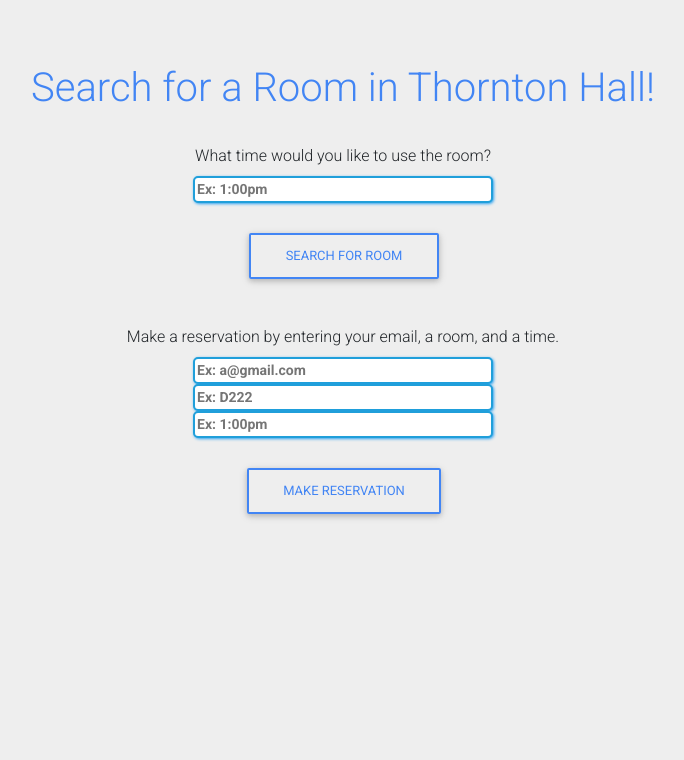
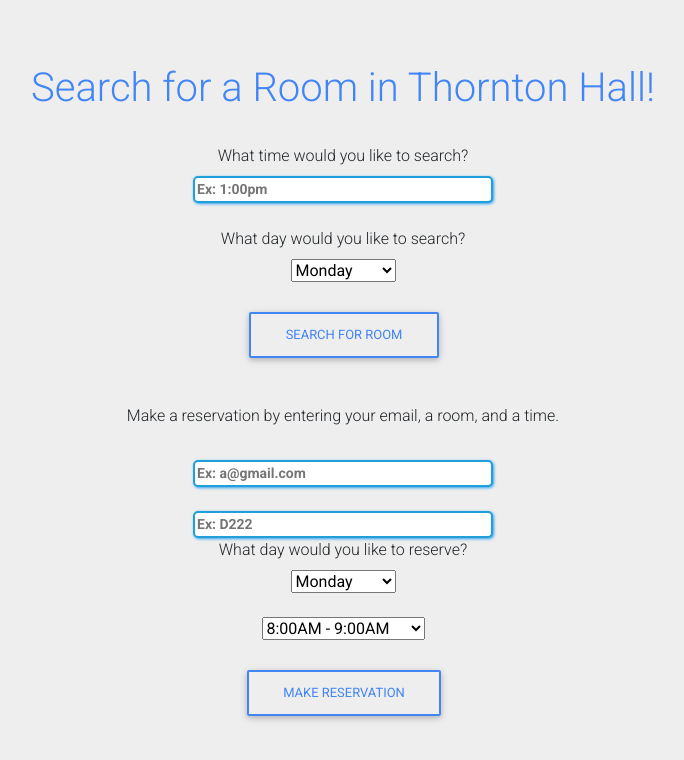
Before and after one commit to EricTianyuWang/RoomFinderWebApp, a Django app: template finder/templates/finder/index.html in a window 1280 px wide. Shown: the top 760 px of the page, without its empty margins (297-981 px from the left). Run offline with Django 3.2, Linux system fonts and the light colour scheme; the template is opened without the code that fills it, so the values that code supplies are empty; some libraries are stand-ins or nearby versions.

Commit message:
omgggggggggggg

```diff
--- a/finder/templates/finder/index.html
+++ b/finder/templates/finder/index.html
@@ -59,9 +59,19 @@
       <form method="post">
           {% csrf_token %}
           <br>
-          <label> What time would you like to use the room?</label>
+          <label> What time would you like to search?</label>
           <br>
           <input type="text" name="time_searched" style="width:300px" placeholder="Ex: 1:00pm">
+          <br><br>
+          <label> What day would you like to search?</label>
+          <br>
+          <select name="day_searched" id="day_searched">
+            <option value="Monday">Monday</option>
+            <option value="Tuesday">Tuesday</option>
+            <option value="Wednesday">Wednesday</option>
+            <option value="Thursday">Thursday</option>
+            <option value="Friday">Friday</option>
+          </select>
           <br><br>
           <button type="submit" class="btn btn-outline-primary mr-1">
               Search for room
@@ -70,7 +80,7 @@
 
     {% if user_clicked_search %}
       {% if rooms_found %}
-        <div>Rooms found by searching "{{ time_searched }}":</div>
+        <div>Rooms found by searching "{{ time_searched }} and "{{ day_searched }}":</div>
           <table class="td mx-auto">
               <tr>
                   {% for room in rooms_found %}
@@ -88,11 +98,37 @@
           <br>
           <label>Make a reservation by entering your email, a room, and a time.</label>
           <br>
+          <br>
           <input type="text" name="student_email" style="width:300px" placeholder="Ex: a@gmail.com">
+          <br>
           <br>
           <input type="text" name="reservation_room" style="width:300px" placeholder="Ex: D222">
           <br>
-          <input type="text" name="reservation_time" style="width:300px" placeholder="Ex: 1:00pm">
+          <label> What day would you like to reserve?</label>
+          <br>
+          <select name="reserved_day" id="reserved_day">
+            <option value="Monday">Monday</option>
+            <option value="Tuesday">Tuesday</option>
+            <option value="Wednesday">Wednesday</option>
+            <option value="Thursday">Thursday</option>
+            <option value="Friday">Friday</option>
+          </select>
+          <br><br>
+          <select name="reservation_time" id="reservation_time">
+            <option value="8:00AM">8:00AM - 9:00AM</option>
+            <option value="9:00AM">9:00AM - 10:00AM</option>
+            <option value="10:00AM">10:00AM - 11:00AM</option>
+            <option value="11:00AM">11:00AM - 12:00PM</option>
+            <option value="12:00PM">12:00PM - 1:00PM</option>
+            <option value="1:00PM">1:00PM - 2:00PM</option>
+            <option value="2:00PM">2:00PM - 3:00PM</option>
+            <option value="3:00PM">3:00PM - 4:00PM</option>
+            <option value="4:00PM">4:00PM - 5:00PM</option>
+            <option value="5:00PM">5:00PM - 6:00PM</option>
+            <option value="6:00PM">6:00PM - 7:00PM</option>
+            <option value="7:00PM">7:00PM - 8:00PM</option>
+            <option value="8:00PM">8:00PM - 9:00PM</option>
+          </select>
           <br><br>
           <button type="submit" class="btn btn-outline-primary mr-1">
               Make reservation
```
Also changed, not shown: create table and insert values.sql (+33 -0 lines), finder/views.py (+17 -10 lines), finder/migrations/0001_initial.py.
